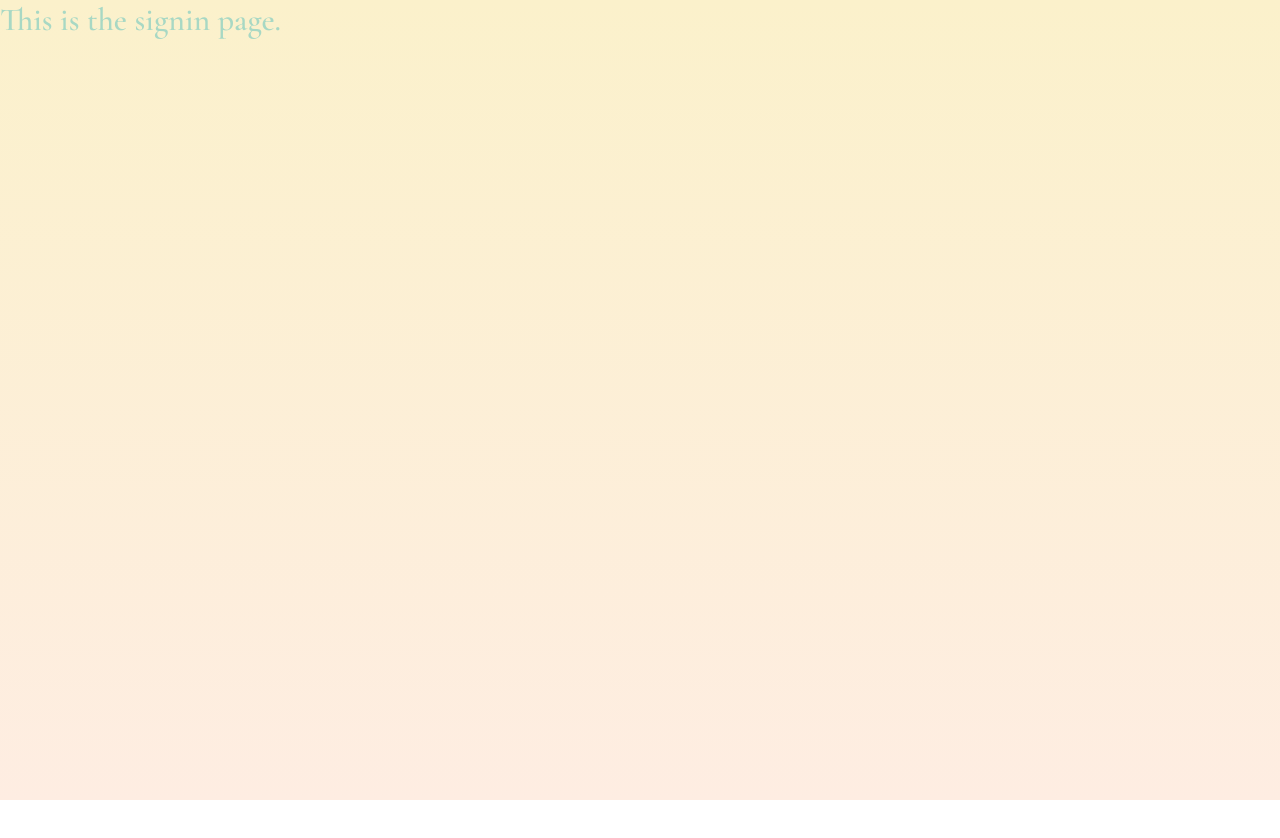
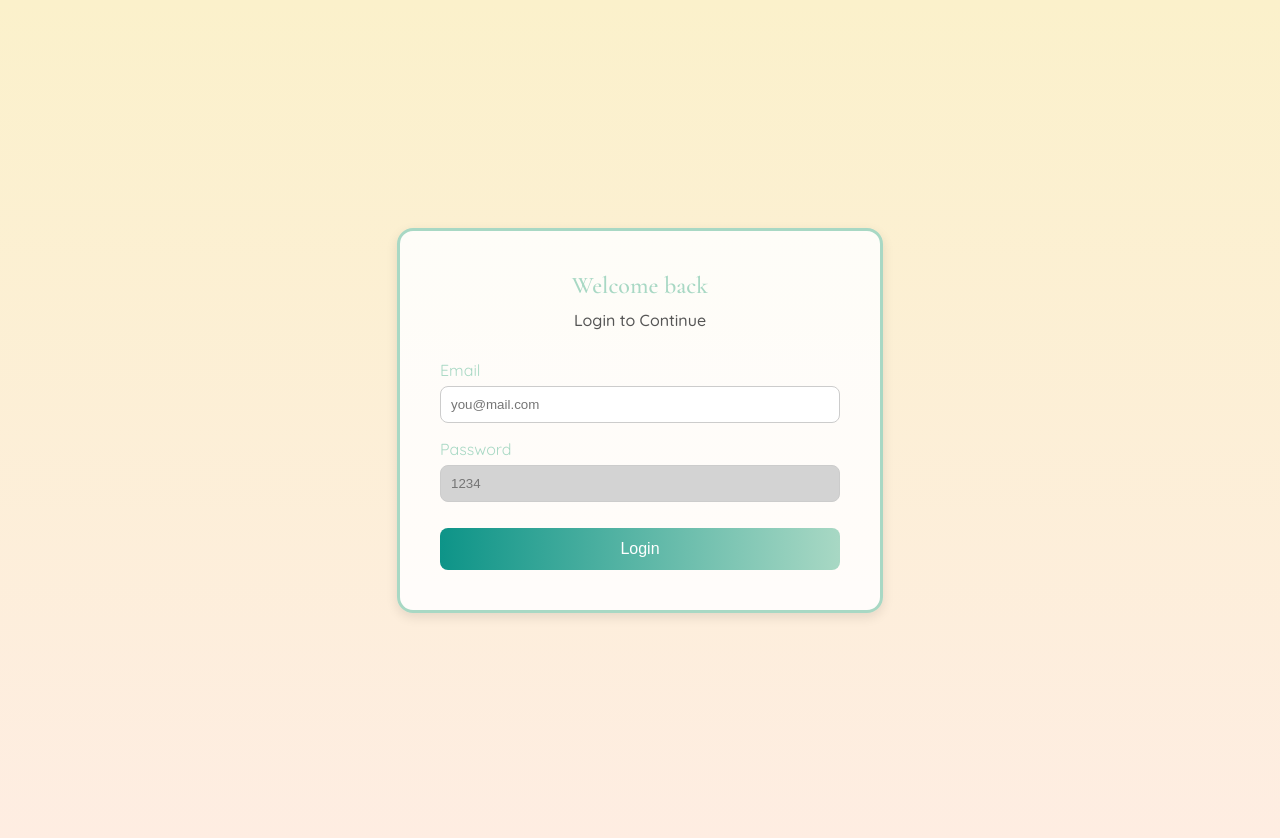
Before and after one commit to SheCodesAus/full-stack-frogs_frontend, a React (Vite) app in the folder teampulse-frontend/: page /login in a window 1280 px wide. Before the commit the page ends 800 px from the top, so only its background shows below. Built offline with nearby package versions, Linux system fonts and the light colour scheme.

Commit message:
Add signup page and form

```diff
--- /dev/null
+++ b/teampulse-frontend/src/components/LoginForm.jsx
@@ -0,0 +1,93 @@
+import { useState } from "react";
+
+function LoginForm() {
+    const [email, setEmail] = useState("");
+    const [password, setPassword] = useState("");
+    const [error, setError] = useState("");
+
+    const handleSubmit = async (event) => {
+        event.preventDefault();
+        setError("");
+
+        if (!email || !password) {
+            setError("Please fill in all fields.");
+            return;
+        }
+
+        try {
+
+            console.log("Logging in with:", { email, password });
+        } catch (err) {
+            setError("Login failed. Please try again.");
+        }
+    };
+
+    return (
+        <form onSubmit={handleSubmit} style={{ display: "flex", flexDirection: "column", gap: "16px" }}>
+            {error && (
+                <div
+                    style={{
+                        background: "#ffe5e5",
+                        padding: "10px",
+                        borderRadius: "8px",
+                        border: "1px solid #ffb3b3",
+                        color: "#d40000",
+                        fontSize: "14px",
+                    }}
+                >
+                    {error}
+                </div>
+            )}
+
+            <div style={{ display: "flex", flexDirection: "column", gap: "6px" }}>
+                <label>Email</label>
+                <input
+                    type="email"
+                    placeholder="you@mail.com"
+                    value={email}
+                    onChange={(e) => setEmail(e.target.value)}
+                    style={{
+                        padding: "10px",
+                        borderRadius: "8px",
+                        border: "1px solid #ccc",
+                    }}
+                />
+            </div>
+
+            <div style={{ display: "flex", flexDirection: "column", gap: "6px" }}>
+                <label>Password</label>
+                <input
+                    type="password"
+                    placeholder="1234"
+                    value={password}
+                    onChange={(e) => setPassword(e.target.value)}
+                    style={{
+                        padding: "10px",
+                        background: "#d3d3d3",
+                        borderRadius: "8px",
+                        border: "1px solid #ccc",
+                        outline: "none",
+                    }}
+                />
+            </div>
+
+            <button
+                type="submit"
+                style={{
+                    marginTop: "10px",
+                    padding: "12px",
+                    background: "linear-gradient(to right, #0d9488, #A8D8C4)",
+                    color: "white",
+                    border: "none",
+                    borderRadius: "8px",
+                    cursor: "pointer",
+                    fontSize: "16px",
+                }}
+            >
+                Login
+            </button>
+        </form>
+    );
+}
+
+export default LoginForm;
--- a/teampulse-frontend/src/pages/LoginPage.jsx
+++ b/teampulse-frontend/src/pages/LoginPage.jsx
@@ -1,5 +1,36 @@
+import LoginForm from "../components/LoginForm"
+
 function LoginPage() {
-    return <h1>This is the signin page.</h1>;
+    return (
+        <div
+            style={{ // BACKGROUND STYLES
+                minHeight: "100vh",
+                background: "linear-gradient(to bottom right, #fdfce9)",
+                display: "flex",
+                justifyContent: "center",
+                alignItems: "center",
+                padding: "20px",
+            }}
+        >
+            <div
+                style={{ // CARD STYLES
+                    background: "rgba(255,255,255,0.85)",
+                    padding: "40px",
+                    borderRadius: "16px",
+                    border: "3px solid #A8D8C4",
+                    width: "100%",
+                    maxWidth: "400px",
+                    boxShadow: "0 4px 12px rgba(0,0,0,.1)",
+                }}
+            >
+                <h2 style={{ textAlign: "center", marginBottom: "10px" }}>Welcome back</h2>
+                <p style={{ textAlign: "center", color: "#555", marginBottom: "30px" }}>
+                    Login to Continue
+                </p>
+                <LoginForm />
+            </div>
+        </div>
+    );
 }
 
 export default LoginPage;
```
Also changed, not shown: teampulse-frontend/src/App.jsx (added, +7 -0 lines).
